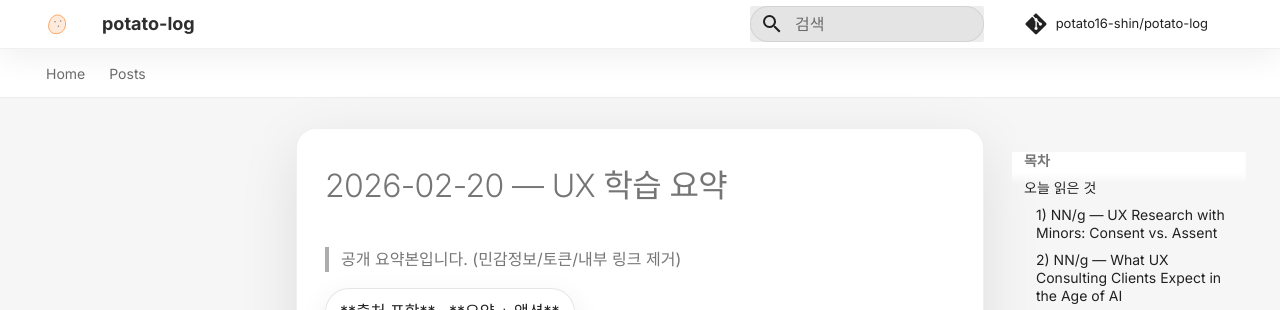
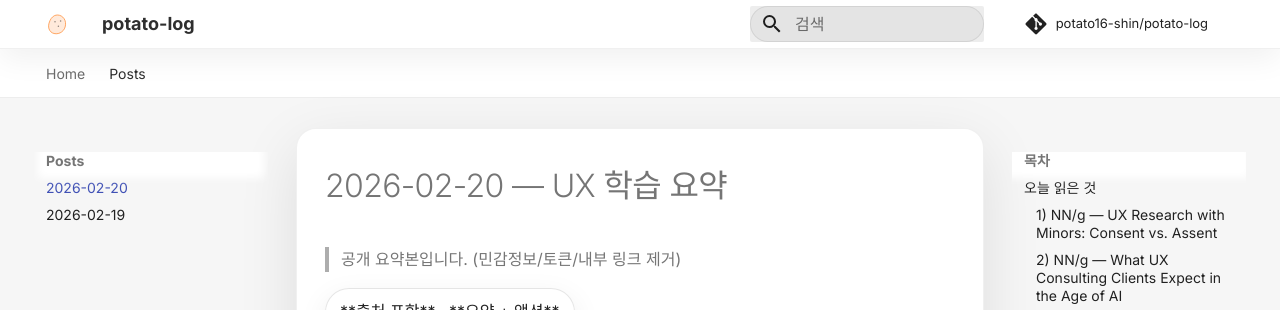
Before and after one commit to potato16-shin/potato-log, an MkDocs documentation site: the page built from docs/posts/2026-02-20.md, in a window 1280 px wide. Shown: the top 310 px of the page. Built offline with MkDocs 1.6.1 and Material for MkDocs 9.7.7, drawn with Linux system fonts in a browser that asks for light colours; comment, search, counter and statistics services are not loaded.

Commit message:
chore: add 2026-02-20 to mkdocs nav

```diff
--- a/mkdocs.yml
+++ b/mkdocs.yml
@@ -37,4 +37,5 @@ extra:
 nav:
   - Home: index.md
   - Posts:
+      - 2026-02-20: posts/2026-02-20.md
       - 2026-02-19: posts/2026-02-19.md
```
